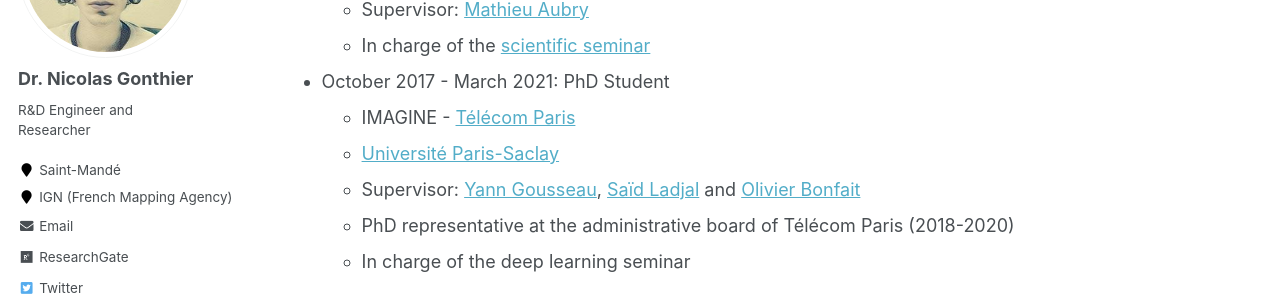
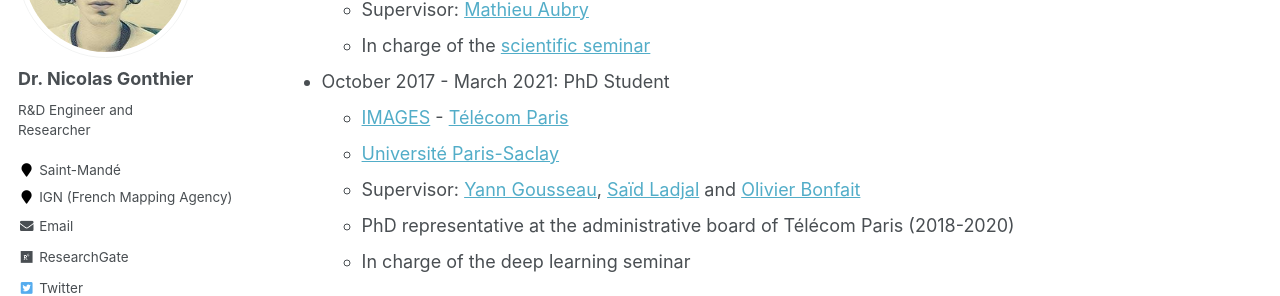
Before and after one commit to ngonthier/ngonthier.github.io, a Jekyll site: the page built from _pages/cv.md, in a window 1280 px wide and 900 px high, scrolled down 475 px. Shown: the part 153-449 px from the top of the window. Built offline with Jekyll 4.4.1, drawn with Linux system fonts in a browser that asks for light colours; some web fonts are replaced.

Commit message:
Update cv.md

```diff
--- a/_pages/cv.md
+++ b/_pages/cv.md
@@ -28,7 +28,7 @@ Work experience
   * In charge of the [scientific seminar](https://imagine-lab.enpc.fr/seminars/)
 
 * October 2017 - March 2021: PhD Student
-  * IMAGINE - [Télécom Paris](https://www.telecom-paris.fr/)
+  * [IMAGES](https://www.telecom-paris.fr/fr/recherche/laboratoires/laboratoire-traitement-et-communication-de-linformation-ltci/les-equipes-de-recherche/image-modelisation-analyse-geometrie-synthese-images/personnes) - [Télécom Paris](https://www.telecom-paris.fr/)
   * [Université Paris-Saclay](https://www.universite-paris-saclay.fr/)
   * Supervisor: [Yann Gousseau](https://gousseau.wp.imt.fr/), [Saïd Ladjal](https://perso.telecom-paristech.fr/ladjal/) and [Olivier Bonfait](http://tristan.u-bourgogne.fr/CGC/chercheurs/Bonfait/Olivier_Bonfait.html)
   * PhD representative at the administrative board of Télécom Paris (2018-2020)
```
